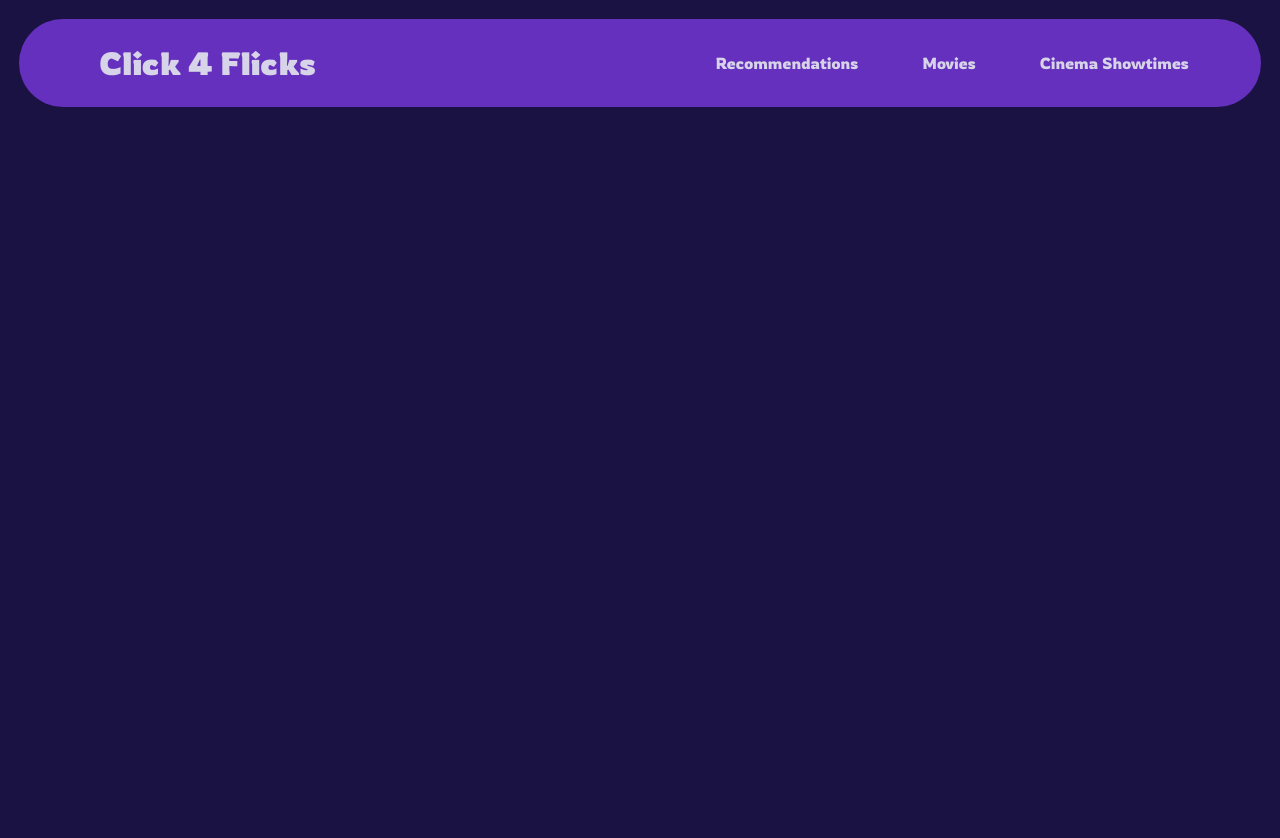
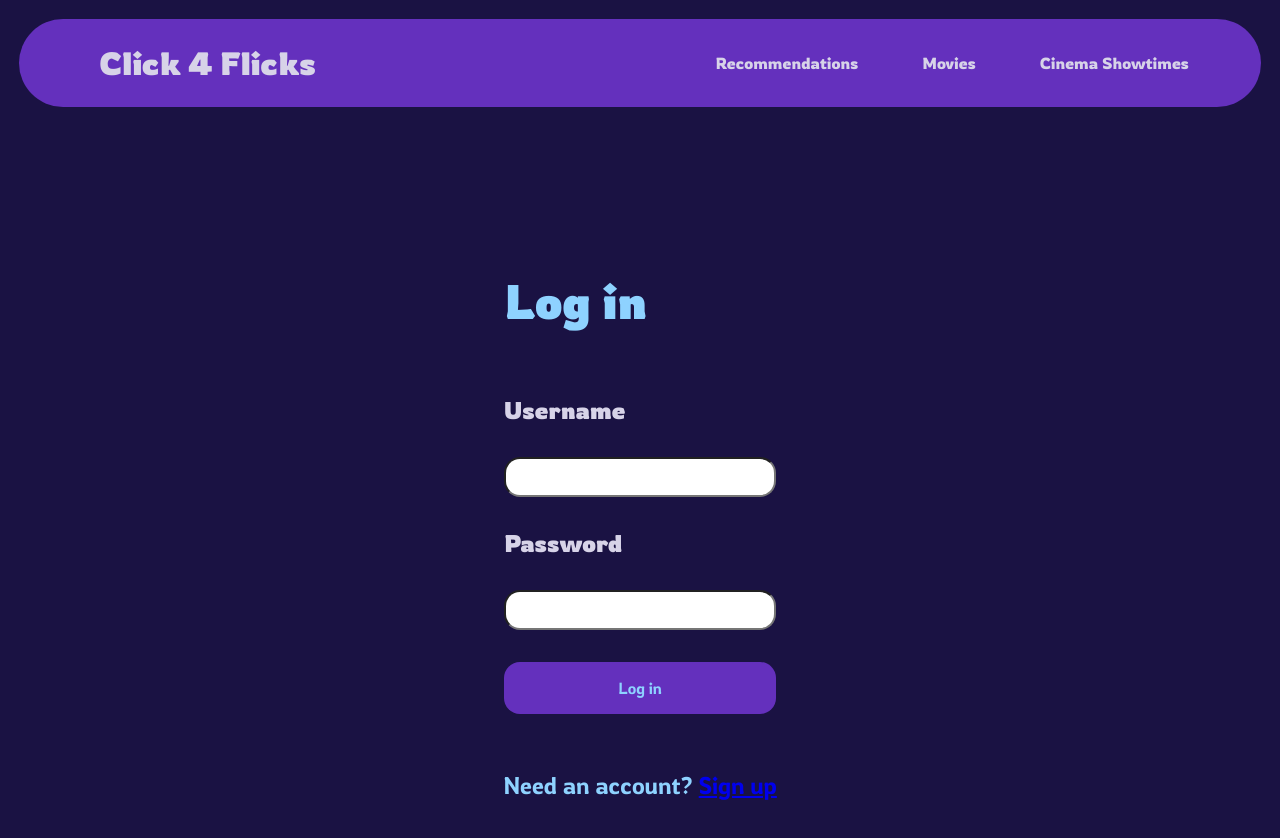
Before and after one commit to stewart9376/david-stewart-click-4-flicks, a React (Create React App) app: page /login in a window 1280 px wide. Shown: the top 838 px of the page. Before the commit the page ends 800 px from the top, so only its background shows below. Built offline with nearby package versions, Linux system fonts and the light colour scheme; no server answers.

Commit message:
create login page

```diff
--- a/src/App.js
+++ b/src/App.js
@@ -10,6 +10,7 @@ import PopcornLoader from "./components/popcornLoader/popcornLoader.js";
 import AnswerPage from "./pages/answerPage/answerPage.js";
 import ShowtimesPage from "./pages/showtimesPage/showtimesPage.js";
 import Signup from "./pages/signup/signup.js";
+import Login from "./pages/login/login.js";
 
 function App() {
   return (
@@ -17,6 +18,7 @@ function App() {
       <Header />
       <Routes>
         <Route path="/signup" element={<Signup />} />
+        <Route path="/login" element={<Login />} />
         <Route path="/" element={<HomePage />}></Route>
         <Route path="/:id" element={<TrendingOverviewPage />}></Route>
         <Route>
--- /dev/null
+++ b/src/pages/login/login.js
@@ -0,0 +1,55 @@
+import { useNavigate, Link } from "react-router-dom";
+import axios from "axios";
+import { useState } from "react";
+import "./login.scss";
+
+export default function Login() {
+  const navigate = useNavigate();
+
+  const [error, setError] = useState("");
+
+  const handleSubmit = async (event) => {
+    event.preventDefault();
+    try {
+      const response = await axios.post(
+        "http://localhost:5050/api/users/login",
+        {
+          email: event.target.email.value,
+          password: event.target.password.value,
+        }
+      );
+
+      localStorage.setItem("token", response.data.token);
+
+      navigate("/");
+    } catch (error) {
+      setError(error.response.data);
+    }
+  };
+  return (
+    <main className="login-page">
+      <form className="login" onSubmit={handleSubmit}>
+        <h1 className="login__title">Log in</h1>
+        <h4 className="login__details">Username</h4>
+        <input
+          className="login__input"
+          type="text"
+          name="username"
+          label="username"
+        />
+        <h4 className="login__details">Password</h4>
+        <input
+          className="login__input"
+          type="password"
+          name="password"
+          label="Password"
+        />
+        <button className="login__button">Log in</button>
+        {error && <div className="login__message">{error}</div>}
+      </form>
+      <p className="login__signup">
+        Need an account? <Link to="/signup">Sign up</Link>
+      </p>
+    </main>
+  );
+}
--- /dev/null
+++ b/src/pages/login/login.scss
@@ -0,0 +1,44 @@
+@use "../../styles/partials/variables" as *;
+
+.login-page {
+  display: flex;
+  flex-direction: column;
+  align-items: center;
+  padding: 7rem 0;
+}
+
+.login {
+  display: flex;
+  flex-direction: column;
+
+  &__title {
+    color: $color-text-primary;
+    font-size: 3rem;
+  }
+
+  &__input {
+    border-radius: 1rem;
+    padding: 0.5rem;
+    font-size: 1rem;
+  }
+
+  &__details {
+    color: $color-text-secondary;
+    font-size: 1.5rem;
+  }
+
+  &__button {
+    margin: 2rem 0;
+    background-color: $color-background-secondary;
+    border: $color-background-secondary;
+    color: $color-text-primary;
+    border-radius: 1rem;
+    padding: 1rem;
+    font-size: 1rem;
+  }
+
+  &__signup {
+    color: $color-text-primary;
+    font-size: 1.5rem;
+  }
+}
```
